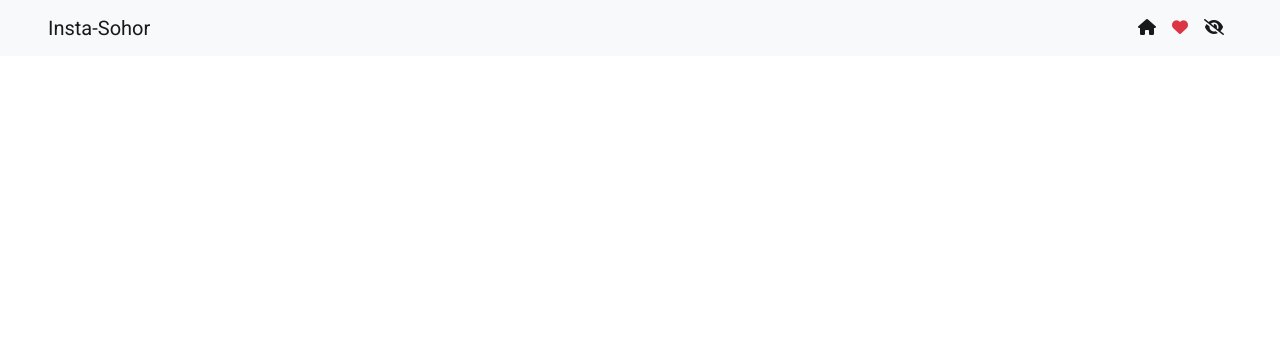
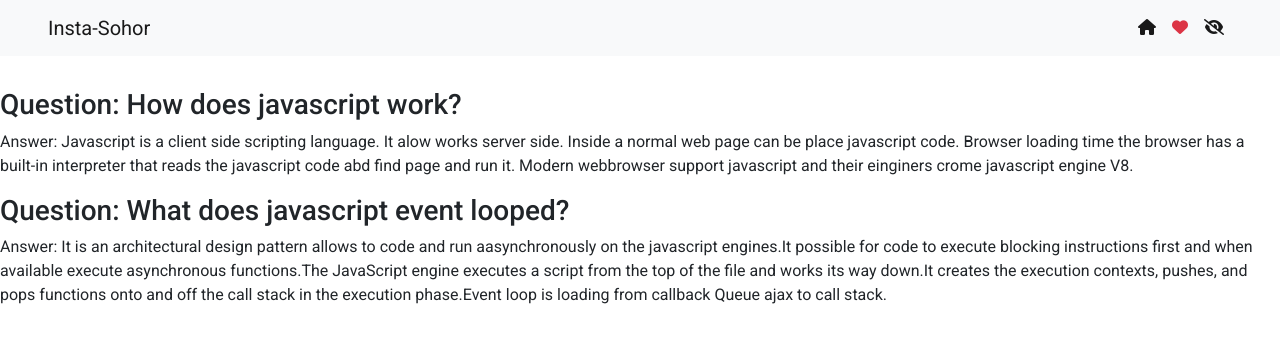
Before and after one commit to Mohit-Alam-Bhuiyan/Assignment-7, a plain HTML site: page index.html in a window 1280 px wide. Drawn offline with nearby package versions, Linux system fonts and the light colour scheme; no server answers.

Commit message:
add question ans

```diff
--- a/index.html
+++ b/index.html
@@ -83,7 +83,14 @@
                 </div>
             </div>
         </main>
-        <footer></footer>
+        <footer >
+                 <h3>Question: How does javascript work?
+                </h3>
+                 <p>Answer: Javascript is a client side scripting language. It alow works server side. Inside a normal web page can be place javascript code. Browser loading time the browser has a built-in interpreter that reads the javascript code abd find page and run it. Modern webbrowser support javascript and their einginers crome  javascript engine V8.</p>
+                 <h3>Question: What does javascript event looped?</h3>
+                 <p>Answer: It is an architectural design pattern allows to code and run aasynchronously on the javascript engines.It possible for code to execute blocking instructions first and when available execute asynchronous functions.The JavaScript engine executes a script from the top of the file and works its way down.It creates the execution contexts, pushes, and pops functions onto and off the call stack in the execution phase.Event loop is loading from callback Queue ajax to call stack.
+                </p>
+        </footer>
 
         <!-- add javascript  file  -->
         <script src="./js/app.js"></script>
```
